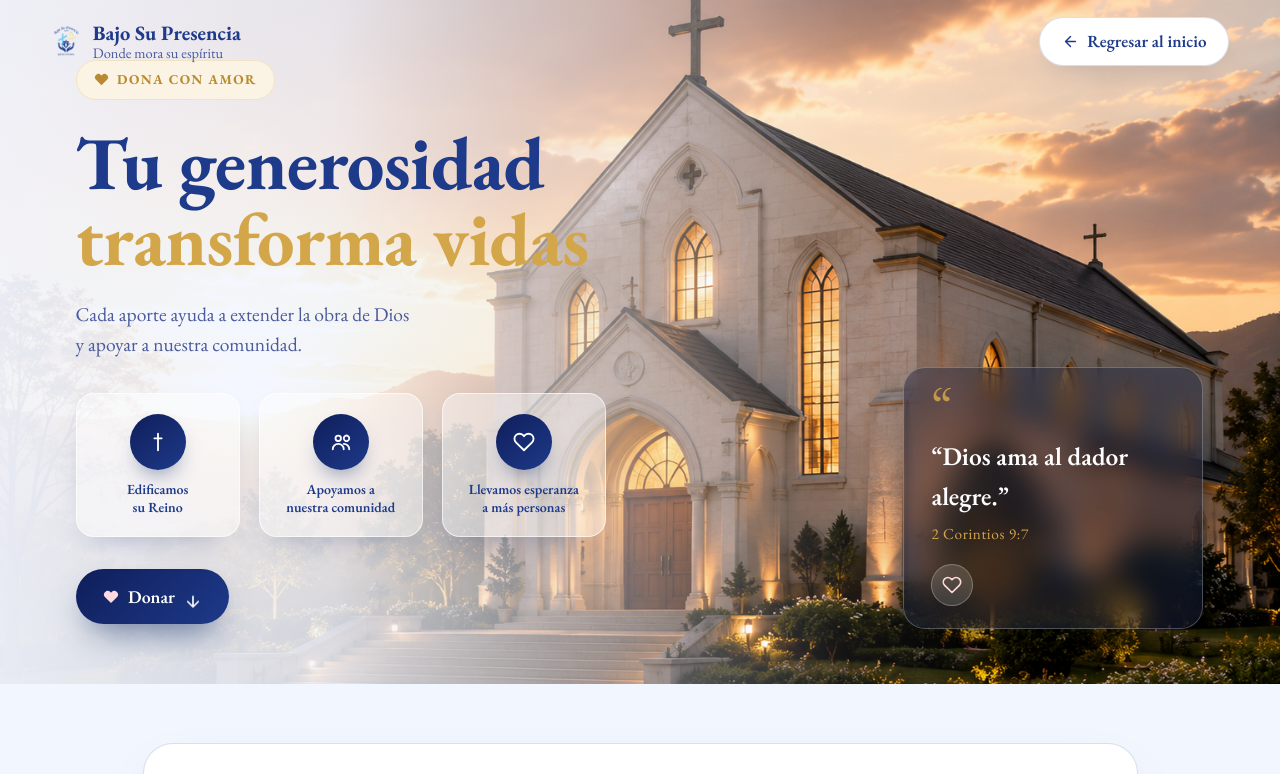
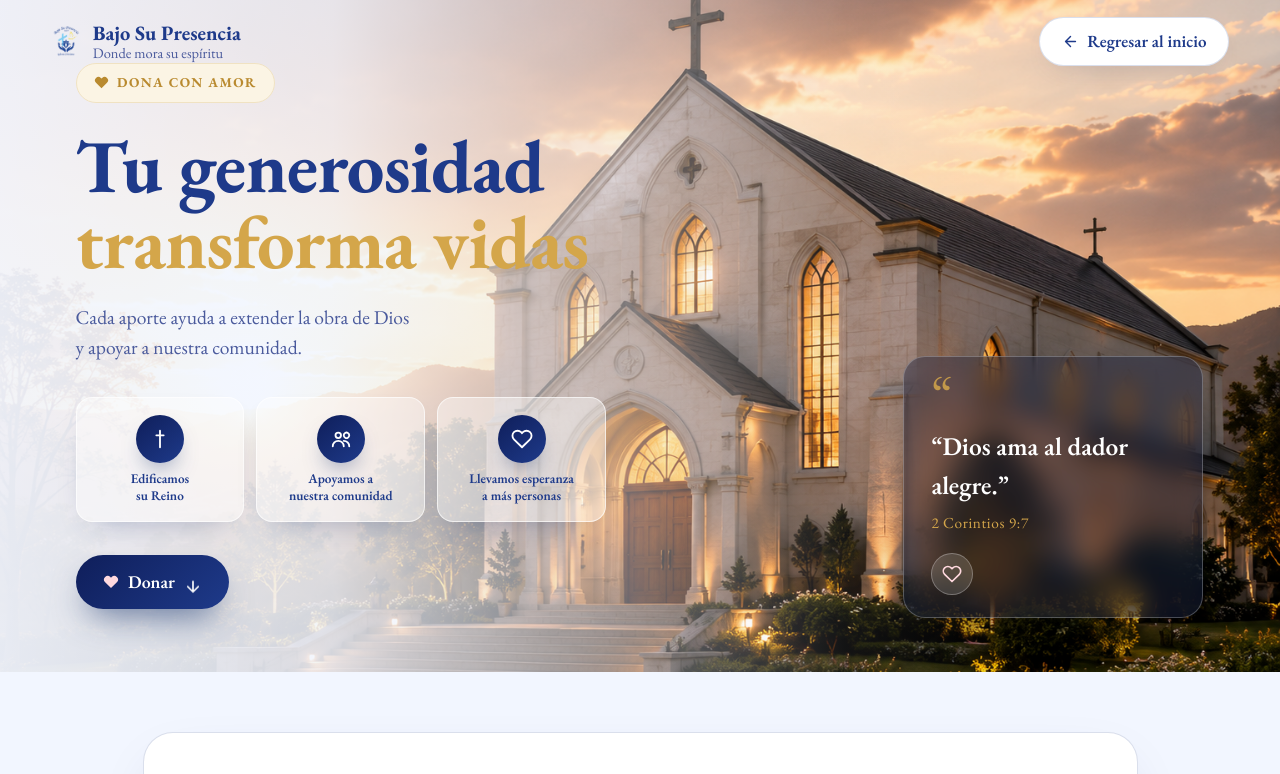
Before and after one commit to Yeison1234451232434324/Bajo-Su-Presencia, a PHP site: page /Bajo-Su-Presencia/views/public/donaciones/donaciones.html in a window 1280 px wide. Shown: the top 774 px of the page. Run offline with PHP 8.4, Linux system fonts and the light colour scheme.

Commit message:
Donaciones: valores del hero en una sola fila compacta
Los 3 valores dejan de apilarse (ocupaban mucho alto): ahora van de lado
en una fila que se ajusta al ancho (flex:1 1 0, sin wrap, íconos y textos
un poco más pequeños).

Co-Authored-By: Claude Opus 4.8 <noreply@anthropic.com>

```diff
--- a/Bajo-Su-Presencia/views/public/donaciones/donaciones.css
+++ b/Bajo-Su-Presencia/views/public/donaciones/donaciones.css
@@ -102,11 +102,11 @@ body {
 .dn-hero-title em { color: var(--oro); font-style: normal; }
 .dn-hero-sub { margin: 1.25rem 0 2rem; color: var(--muted); font-size: clamp(1rem, 2vw, 1.15rem); }
 
-.dn-valores { list-style: none; display: flex; gap: clamp(0.75rem, 1.5vw, 1.1rem); flex-wrap: wrap; }
+.dn-valores { list-style: none; display: flex; gap: 0.7rem; flex-wrap: nowrap; }
 .dn-valores li {
-  flex: 1 1 130px; min-width: 130px;
-  display: flex; flex-direction: column; align-items: center; text-align: center; gap: 0.6rem;
-  padding: 1.15rem 0.9rem; border-radius: 18px;
+  flex: 1 1 0; min-width: 0;
+  display: flex; flex-direction: column; align-items: center; text-align: center; gap: 0.5rem;
+  padding: 1rem 0.6rem; border-radius: 16px;
   background: rgba(255, 255, 255, 0.42);
   backdrop-filter: blur(14px) saturate(150%); -webkit-backdrop-filter: blur(14px) saturate(150%);
   border: 1px solid rgba(255, 255, 255, 0.65);
@@ -129,12 +129,12 @@ body {
 .dn-scroll-arrow { animation: dnBob 1.5s ease-in-out infinite; }
 @keyframes dnBob { 0%, 100% { transform: translateY(0); } 50% { transform: translateY(5px); } }
 .dn-valor-ico {
-  width: 56px; height: 56px; border-radius: 50%; display: grid; place-items: center; color: #fff;
+  width: 48px; height: 48px; border-radius: 50%; display: grid; place-items: center; color: #fff;
   background: linear-gradient(140deg, var(--azul-2), var(--azul));
   box-shadow: 0 12px 24px -12px rgba(15, 45, 104, 0.75); transition: transform 0.3s var(--ease);
 }
 .dn-valores li:hover .dn-valor-ico { transform: translateY(-4px) scale(1.05); }
-.dn-valores li b { color: var(--azul); font-size: 0.82rem; font-weight: 600; line-height: 1.3; }
+.dn-valores li b { color: var(--azul); font-size: 0.78rem; font-weight: 600; line-height: 1.25; }
 
 .dn-hero-img {
   position: absolute; inset: 0; width: 100%; z-index: 0;
```
